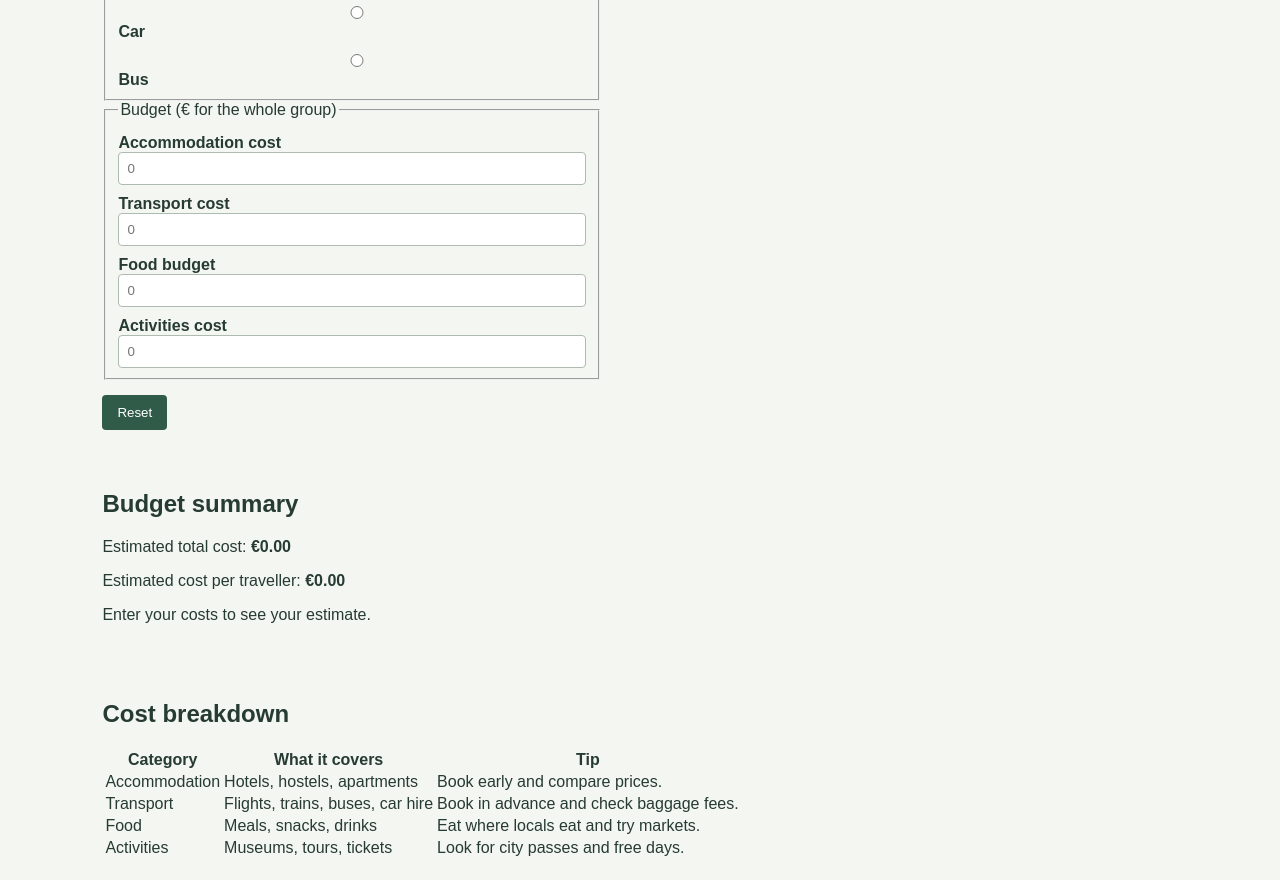
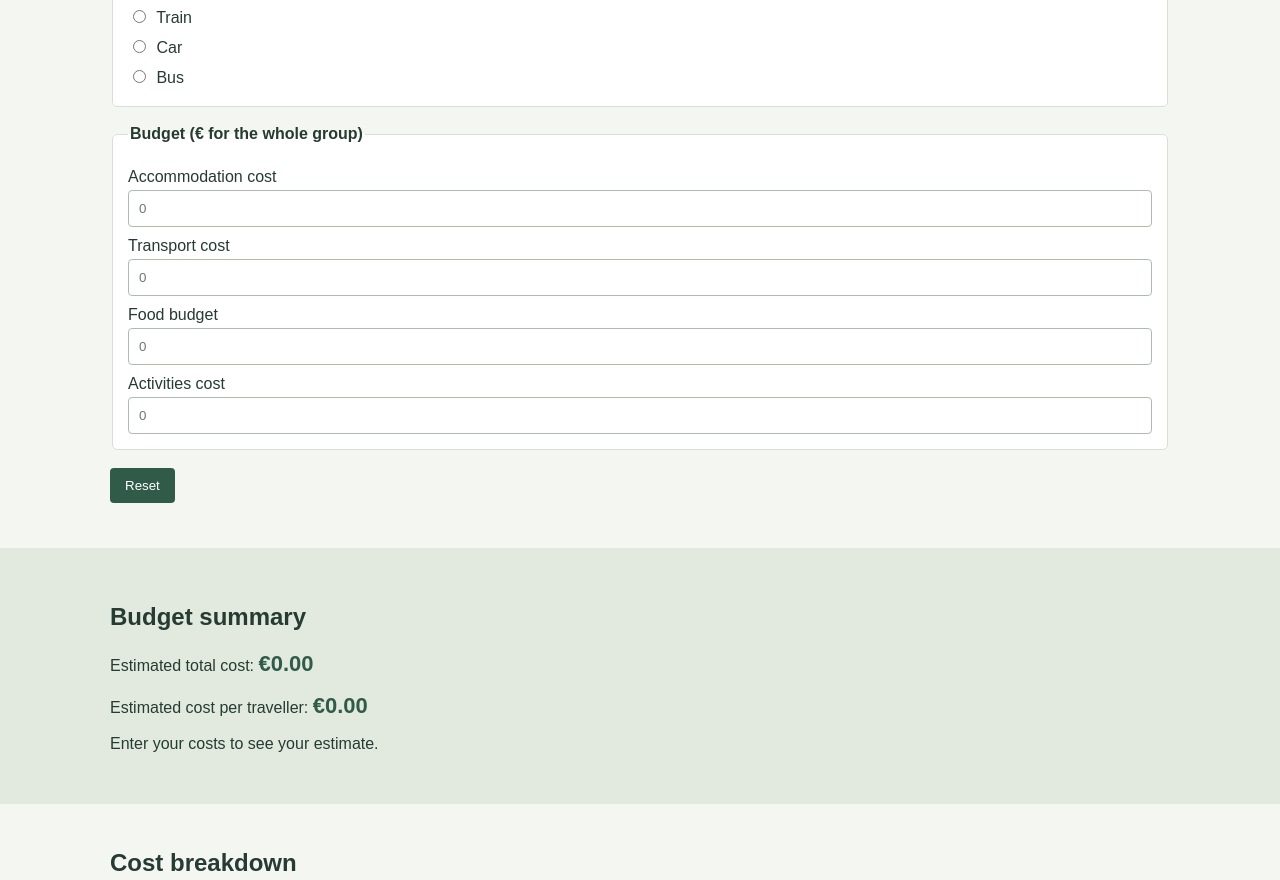
Before and after one commit to kevin777C/CS4012-Project, a plain HTML site: page plan.html in a window 1280 px wide. Shown: the part 668-1548 px from the top of the page. Drawn offline with Linux system fonts and the light colour scheme.

Commit message:
Update style.css

```diff
--- a/css/style.css
+++ b/css/style.css
@@ -109,37 +109,71 @@ footer a {
 }
 
 /* Contact form */
-form {
+#contactForm {
   max-width: 500px;
 }
 
-form label {
+#contactForm label {
   display: block;
   font-weight: bold;
   margin-top: 10px;
 }
 
-form input,
-form textarea {
+#contactForm input,
+#contactForm textarea {
   width: 100%;
   padding: 8px;
   border: 1px solid #aebbb0;
   border-radius: 4px;
 }
 
-form button {
+#contactForm button {
   margin-top: 15px;
 }
 
-#formMessage {
-  font-weight: bold;
+/* ===== PLAN YOUR TRIP PAGE (Person 3) ===== */
+
+/* Intro heading */
+.hero { max-width: 1100px; margin: 35px auto 0; padding: 0 20px; }
+.hero-text h2 { font-size: 38px; line-height: 1.2; margin: 0 0 15px; }
+.hero-text p { color: #526158; }
+
+/* Centred content sections */
+section.content { max-width: 1100px; margin: 45px auto; padding: 0 20px; }
+
+/* Budget summary background */
+.planning { background: #e2eadf; padding: 35px 20px; }
+.planning-inner { max-width: 1060px; margin: auto; }
+
+/* White boxes around each part of the form */
+fieldset { background: white; border: 1px solid #d8dfd7; border-radius: 5px; margin-bottom: 18px; padding: 15px; }
+legend { font-weight: bold; }
+
+/* Labels sit above the input boxes (only on the plan form) */
+#plan-form label { display: block; margin: 10px 0 4px; }
+
+/* Input boxes */
+#plan-form input[type="text"],
+#plan-form input[type="date"],
+#plan-form input[type="number"] {
+  width: 100%;
+  padding: 10px;
+  border: 1px solid #aebbb0;
+  border-radius: 4px;
 }
 
+/* Radio buttons next to their text */
+#plan-form input[type="radio"] { margin-right: 6px; }
 
-/* ===== MOBILE ===== */
+/* Big green totals in the summary */
+.planning strong { font-size: 22px; color: #315b49; }
 
+/* Cost breakdown table */
+table { width: 100%; border-collapse: collapse; background: white; }
+th, td { text-align: left; padding: 10px; border-bottom: 1px solid #d8dfd7; }
+th { background: #e2eadf; }
+
+/* Smaller screens (phones) */
 @media (max-width: 700px) {
-  .tips {
-    flex-direction: column;
-  }
+  .hero-text h2 { font-size: 32px; }
 }
```
